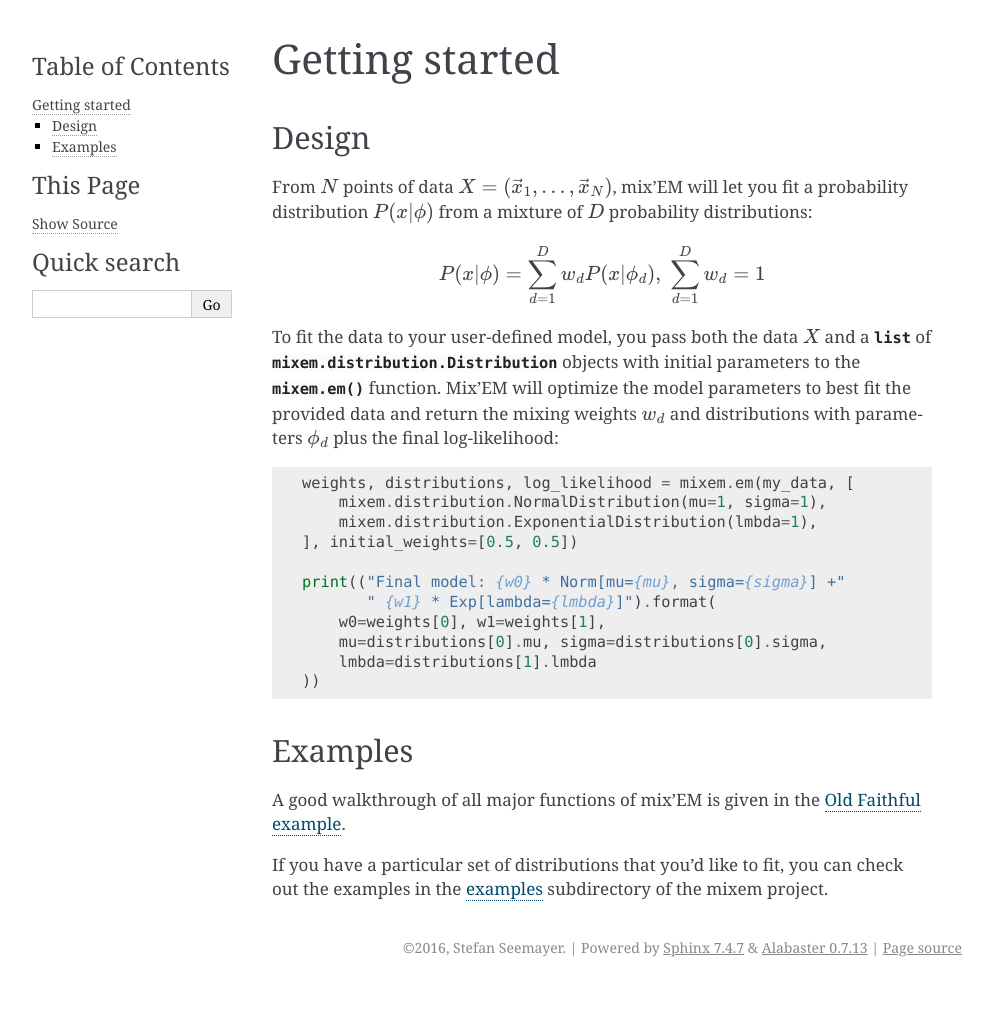
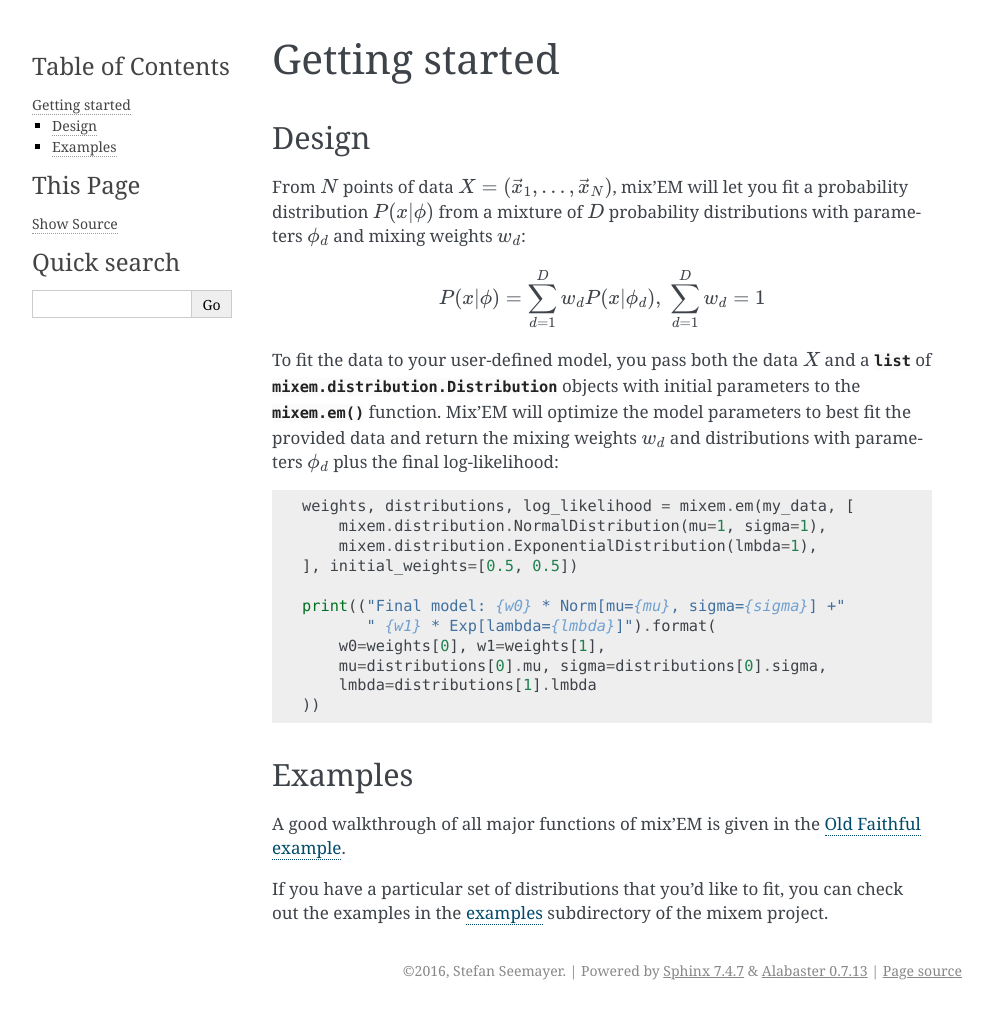
Before and after one commit to sseemayer/mixem, a Sphinx documentation site: the page built from docs/source/getting-started.rst, in a window 1280 px wide. Shown: the whole page, without its empty margins (148-1141 px from the left). Built offline with Sphinx 7.4.7, drawn with Linux system fonts in a browser that asks for light colours; before the commit the page ends 987 px from its top, so only the background shows below that.

Commit message:
Mention parameters and weights in design section

```diff
--- a/docs/source/getting-started.rst
+++ b/docs/source/getting-started.rst
@@ -4,7 +4,7 @@ Getting started
 Design
 ------
 
-From :math:`N` points of data :math:`X=(\vec x_1, \ldots, \vec x_N)`, mix'EM will let you fit a probability distribution :math:`P(x|\phi)` from a mixture of :math:`D` probability distributions:
+From :math:`N` points of data :math:`X=(\vec x_1, \ldots, \vec x_N)`, mix'EM will let you fit a probability distribution :math:`P(x|\phi)` from a mixture of :math:`D` probability distributions with parameters :math:`\phi_d` and mixing weights :math:`w_d`:
 
 .. math::
     P(x|\phi) = \sum_{d=1}^D w_d P(x|\phi_d), \; \sum_{d=1}^D w_d = 1
```
